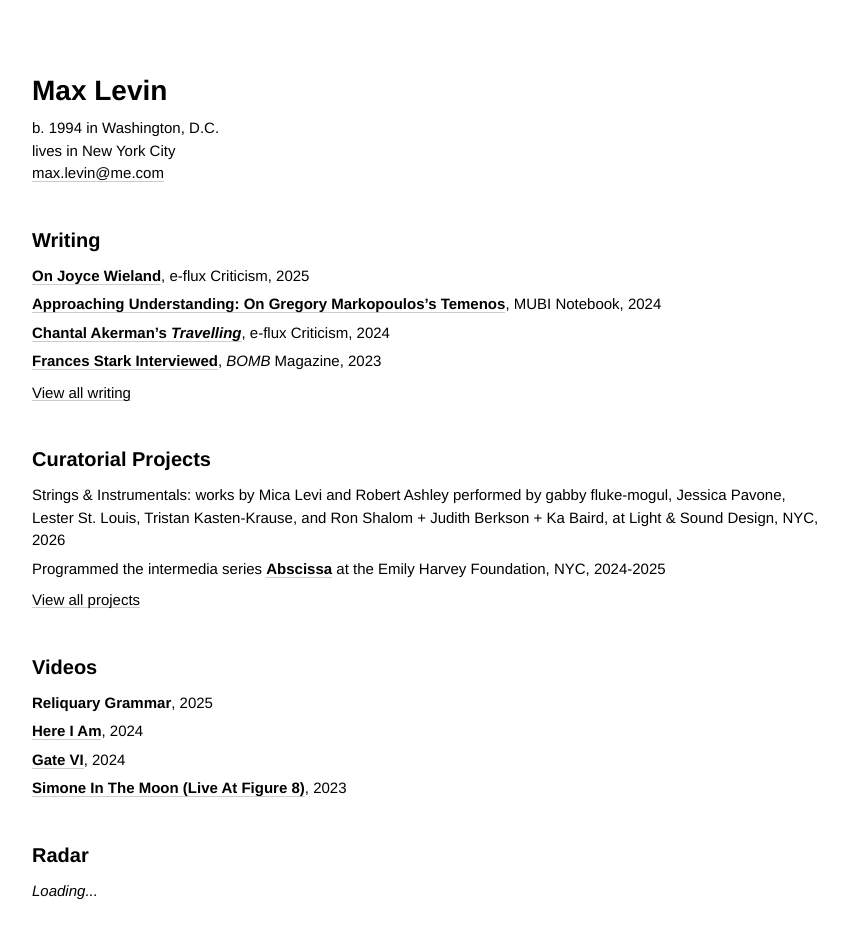
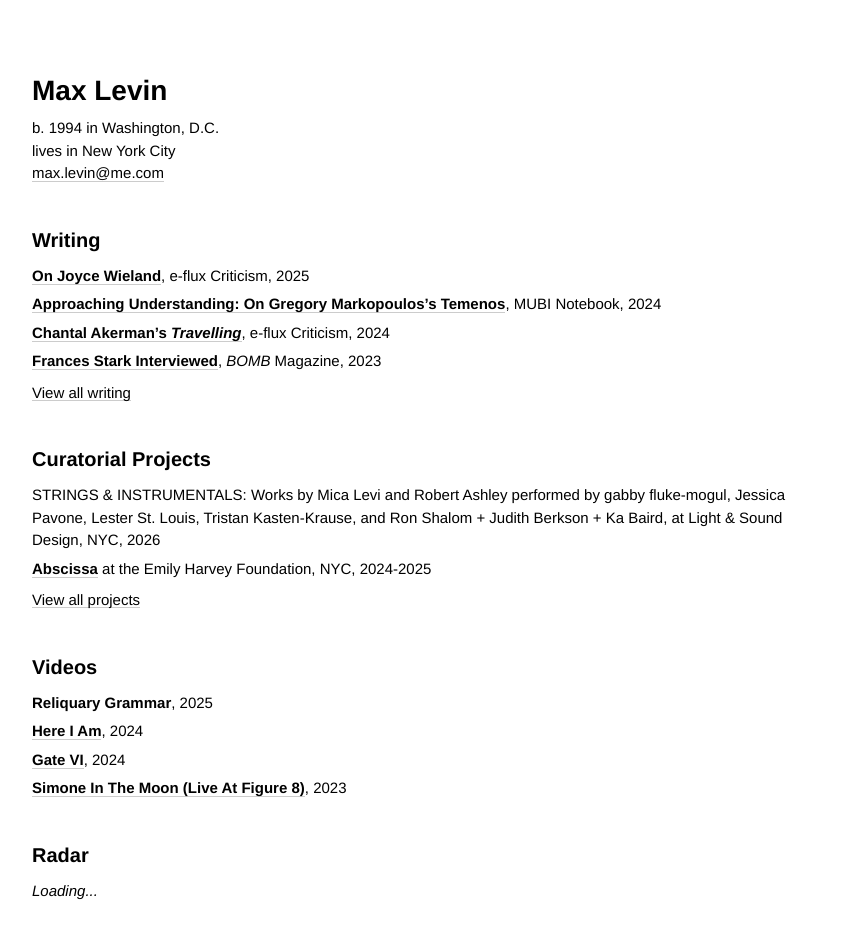
Before and after one commit to minicreative/maxlevin.me, a Jekyll site: the page built from index.md, in a window 1280 px wide. Shown: the whole page, without its empty margins (18-866 px from the left). Built offline with Jekyll 4.4.1, drawn with Linux system fonts in a browser that asks for light colours.

Commit message:
Updated Index

```diff
--- a/index.md
+++ b/index.md
@@ -191,20 +191,18 @@
 - title: Curatorial Projects
   priority_button: View all projects
   items:
-  - description: 'Strings & Instrumentals: works by Mica Levi and Robert Ashley performed
+  - description: 'STRINGS & INSTRUMENTALS: Works by Mica Levi and Robert Ashley performed
       by gabby fluke-mogul, Jessica Pavone, Lester St. Louis, Tristan Kasten-Krause,
       and Ron Shalom  + Judith Berkson + Ka Baird, at Light & Sound Design, NYC, 2026'
     is_priority: true
-  - description: Programmed the intermedia series **[Abscissa](/pages/abscissa/)**
-      at the Emily Harvey Foundation, NYC, 2024-2025
+  - description: "**[Abscissa](/pages/abscissa/)** at the Emily Harvey Foundation,
+      NYC, 2024-2025"
     is_priority: true
-  - description: Organized an ensemble to perform Alvin Lucier’s *Theme* at the Emily
-      Harvey Foundation, NYC, 2025
+  - description: Alvin Lucier’s *Theme* at the Emily Harvey Foundation, NYC, 2025
     is_priority: false
-  - description: Curated a first-time duo performance between Anthony Vine and Zosha
-      Warpeha at Light & Sound Design, NYC, 2025
+  - description: Anthony Vine and Zosha Warpeha at Light & Sound Design, NYC, 2025
     is_priority: false
-  - description: Presented my sound composition *Automatic Fields* in an Agatha Wojciechowsky
+  - description: My sound composition *Automatic Fields* in an Agatha Wojciechowsky
       exhibition at Andrew Edlin Gallery, NYC, 2021
     is_priority: false
 - title: Videos
```
